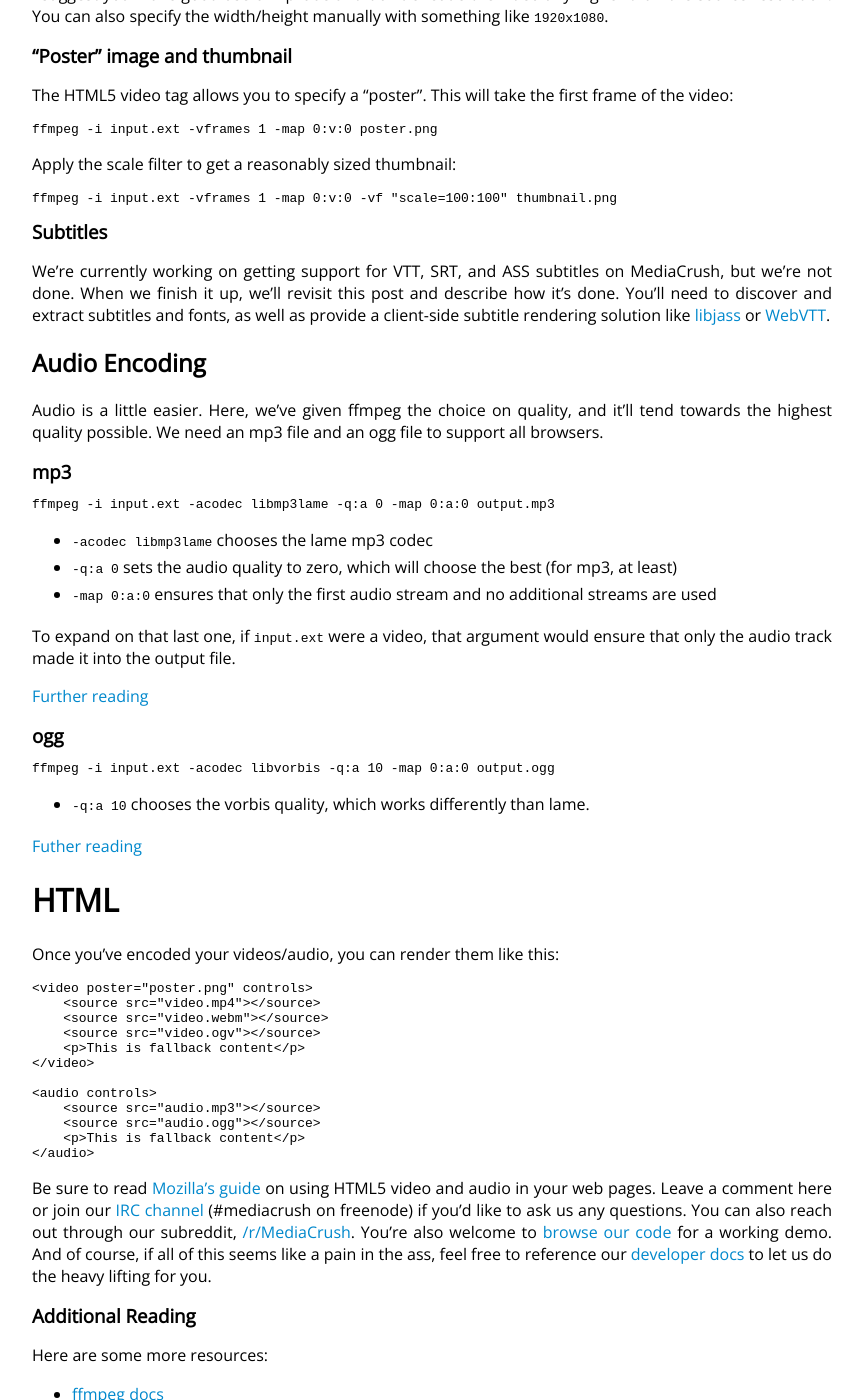
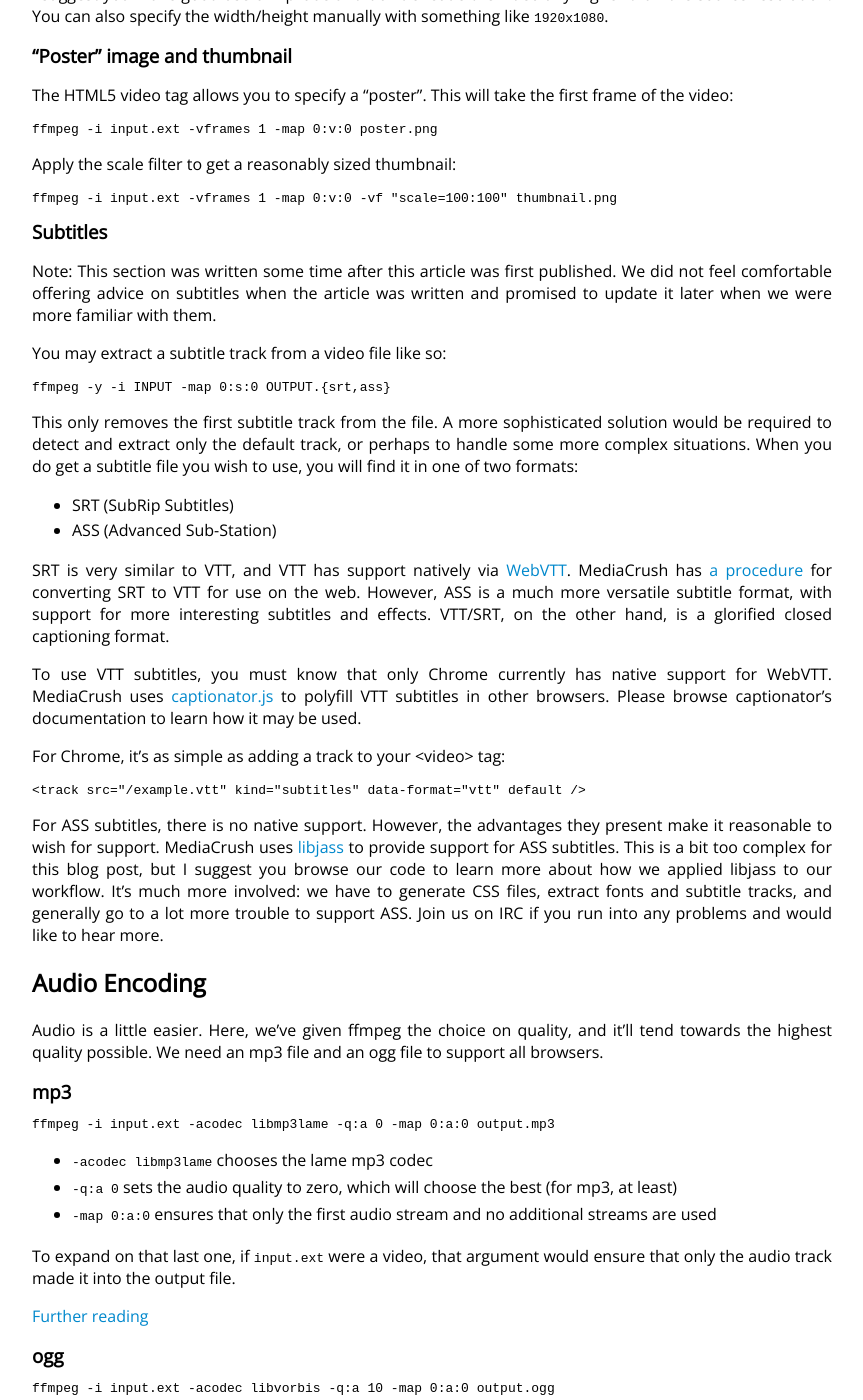
Before and after one commit to MediaCrush/mediacrush.github.io, a Jekyll site: the page built from _posts/2013-12-23-The-right-way-to-encode-HTML5-video.md, in a window 1280 px wide and 1400 px high, scrolled down 3428 px. Shown: the whole window, without its empty margins (208-1071 px from the left). Built offline with Jekyll 4.4.1, drawn with Linux system fonts in a browser that asks for light colours; Markdown is read by kramdown in place of the engine named in the settings; comment, search, counter and statistics services are not loaded.

Commit message:
Update encoding article with subtitle info

```diff
--- a/_posts/2013-12-23-The-right-way-to-encode-HTML5-video.md
+++ b/_posts/2013-12-23-The-right-way-to-encode-HTML5-video.md
@@ -177,10 +177,46 @@ Apply the scale filter to get a reasonably sized thumbnail:
 
 ### Subtitles
 
-We're currently working on getting support for VTT, SRT, and ASS subtitles on MediaCrush, but we're not
-done. When we finish it up, we'll revisit this post and describe how it's done.
-You'll need to discover and extract subtitles and fonts, as well as provide a client-side subtitle
-rendering solution like [libjass](https://github.com/Arnavion/libjass) or [WebVTT](https://wiki.mozilla.org/WebVTT).
+Note: This section was written some time after this article was first published.
+We did not feel comfortable offering advice on subtitles when the article was
+written and promised to update it later when we were more familiar with them.
+
+You may extract a subtitle track from a video file like so:
+
+    ffmpeg -y -i INPUT -map 0:s:0 OUTPUT.{srt,ass}
+
+This only removes the first subtitle track from the file. A more sophisticated
+solution would be required to detect and extract only the default track, or
+perhaps to handle some more complex situations. When you do get a subtitle file
+you wish to use, you will find it in one of two formats:
+
+* SRT (SubRip Subtitles)
+* ASS (Advanced Sub-Station)
+
+SRT is very similar to VTT, and VTT has support natively via
+[WebVTT](https://wiki.mozilla.org/WebVTT). MediaCrush has [a
+procedure](https://github.com/MediaCrush/MediaCrush/blob/master/mediacrush/processing/processors.py#L182)
+for converting SRT to VTT for use on the web. However, ASS is a much more
+versatile subtitle format, with support for more interesting subtitles and
+effects. VTT/SRT, on the other hand, is a glorified closed captioning format.
+
+To use VTT subtitles, you must know that only Chrome currently has native support
+for WebVTT. MediaCrush uses [captionator.js](http://captionatorjs.com/) to
+polyfill VTT subtitles in other browsers. Please browse captionator's
+documentation to learn how it may be used.
+
+For Chrome, it's as simple as adding a track to your \<video> tag:
+
+    <track src="/example.vtt" kind="subtitles" data-format="vtt" default />
+
+For ASS subtitles, there is no native support. However, the advantages they
+present make it reasonable to wish for support. MediaCrush uses
+[libjass](https://github.com/Arnavion/libjass) to provide support for ASS
+subtitles. This is a bit too complex for this blog post, but I suggest you browse
+our code to learn more about how we applied libjass to our workflow. It's much
+more involved: we have to generate CSS files, extract fonts and subtitle tracks,
+and generally go to a lot more trouble to support ASS. Join us on IRC if you run
+into any problems and would like to hear more.
 
 ## Audio Encoding
 
```
